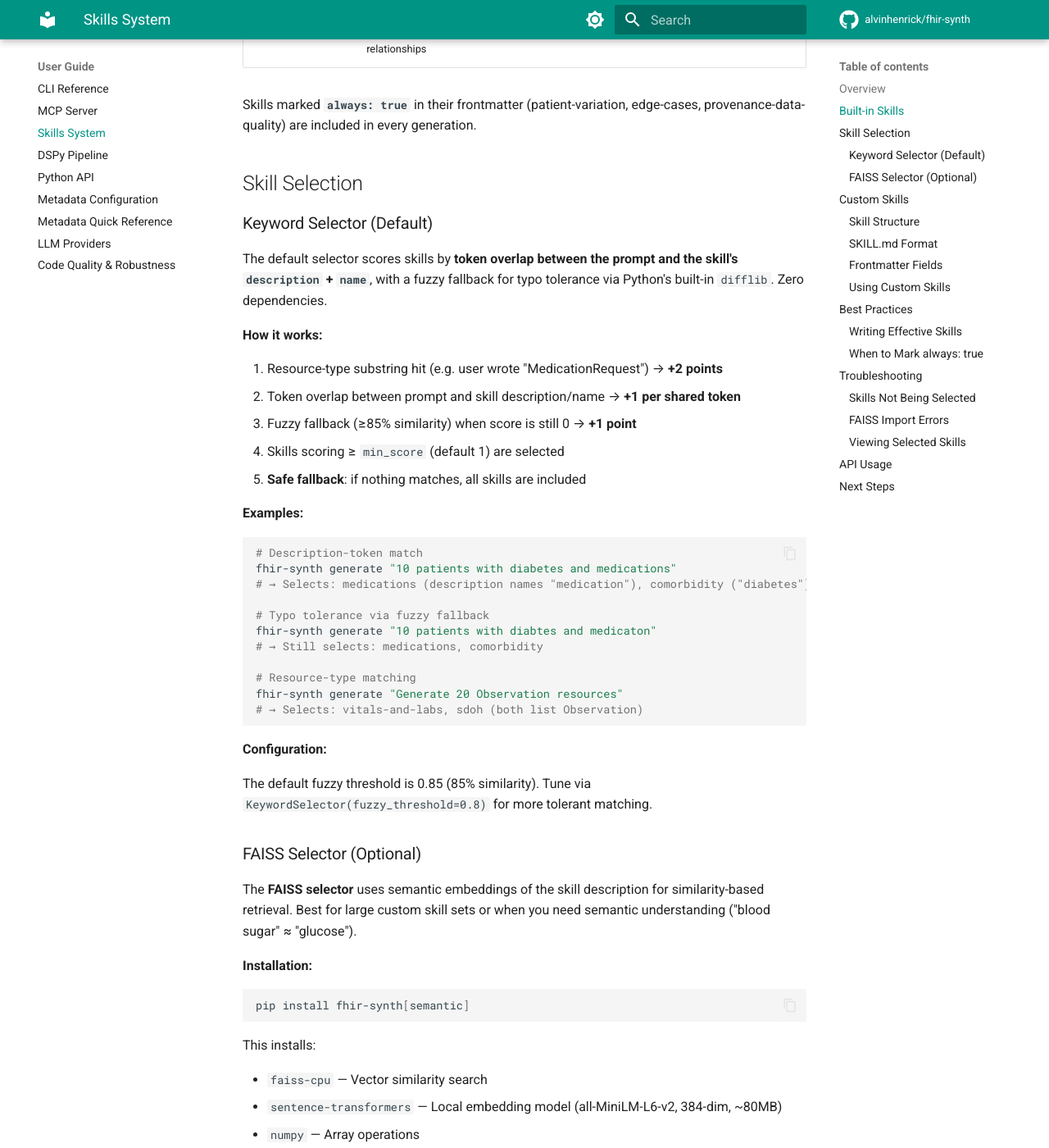
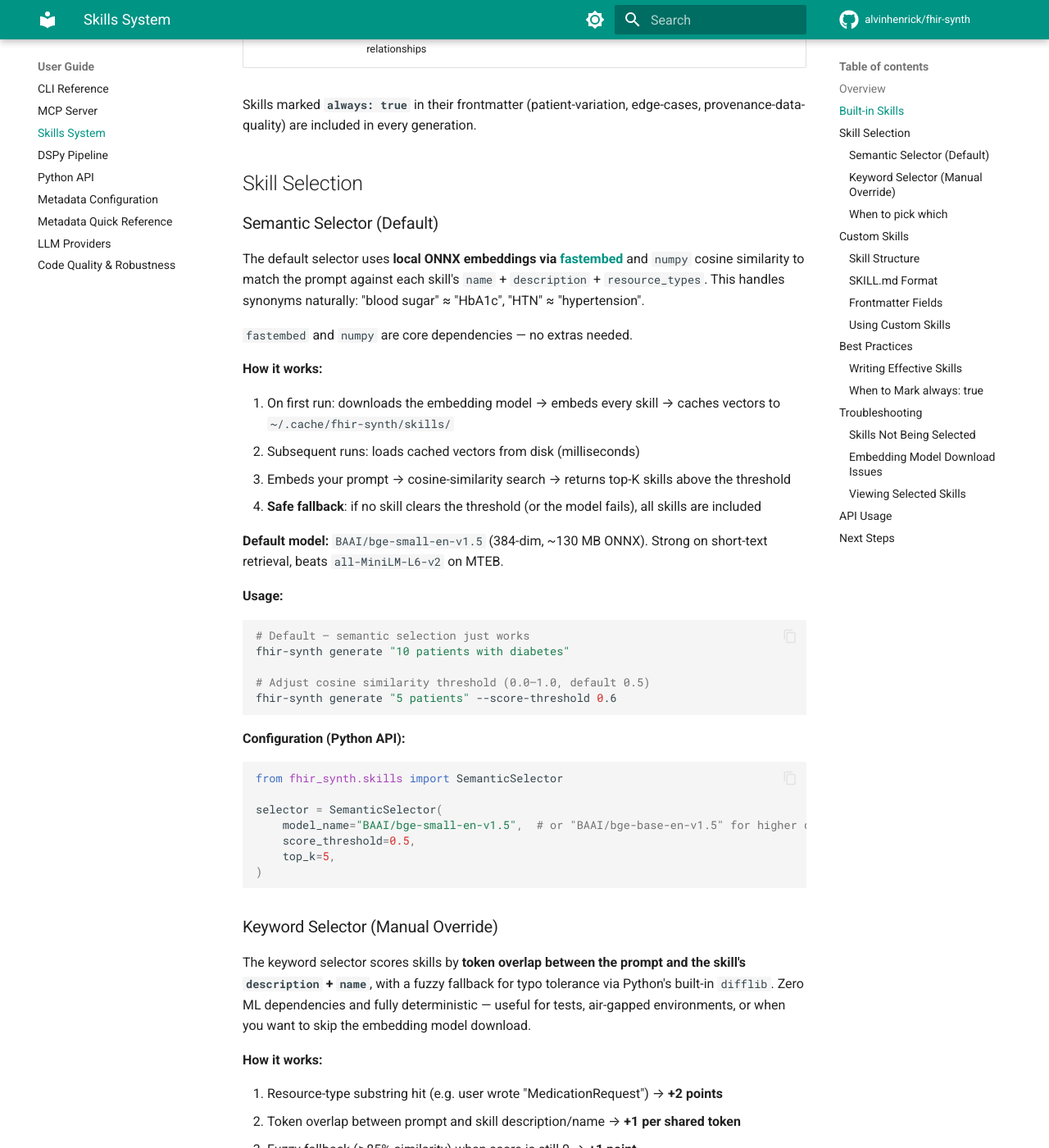
Before and after one commit to alvinhenrick/fhir-synth, an MkDocs documentation site: the page built from docs/guide/skills.md, in a window 1280 px wide and 1400 px high, scrolled down 1868 px. Shown: the whole window at 82% size. Built offline with MkDocs 1.6.1 and Material for MkDocs 9.7.7, drawn with Linux system fonts in a browser that asks for light colours; comment, search, counter and statistics services are not loaded; some of the changed text lies outside the part shown.

Commit message:
refactor: replace FAISS-based skill selector with `fastembed` semantic selector, update core dependencies and docs

````diff
--- a/docs/guide/skills.md
+++ b/docs/guide/skills.md
@@ -41,9 +41,46 @@ Skills marked **`always: true`** in their frontmatter (patient-variation, edge-c
 
 ## Skill Selection
 
-### Keyword Selector (Default)
+### Semantic Selector (Default)
 
-The default selector scores skills by **token overlap between the prompt and the skill's `description` + `name`**, with a fuzzy fallback for typo tolerance via Python's built-in `difflib`. Zero dependencies.
+The default selector uses **local ONNX embeddings via [fastembed](https://github.com/qdrant/fastembed)** and `numpy` cosine similarity to match the prompt against each skill's `name` + `description` + `resource_types`. This handles synonyms naturally: "blood sugar" ≈ "HbA1c", "HTN" ≈ "hypertension".
+
+`fastembed` and `numpy` are core dependencies — no extras needed.
+
+**How it works:**
+
+1. On first run: downloads the embedding model → embeds every skill → caches vectors to `~/.cache/fhir-synth/skills/`
+2. Subsequent runs: loads cached vectors from disk (milliseconds)
+3. Embeds your prompt → cosine-similarity search → returns top-K skills above the threshold
+4. **Safe fallback**: if no skill clears the threshold (or the model fails), all skills are included
+
+**Default model:** `BAAI/bge-small-en-v1.5` (384-dim, ~130 MB ONNX). Strong on short-text retrieval, beats `all-MiniLM-L6-v2` on MTEB.
+
+**Usage:**
+
+```bash
+# Default — semantic selection just works
+fhir-synth generate "10 patients with diabetes"
+
+# Adjust cosine similarity threshold (0.0–1.0, default 0.5)
+fhir-synth generate "5 patients" --score-threshold 0.6
+```
+
+**Configuration (Python API):**
+
+```python
+from fhir_synth.skills import SemanticSelector
+
+selector = SemanticSelector(
+    model_name="BAAI/bge-small-en-v1.5",  # or "BAAI/bge-base-en-v1.5" for higher quality
+    score_threshold=0.5,
+    top_k=5,
+)
+```
+
+### Keyword Selector (Manual Override)
+
+The keyword selector scores skills by **token overlap between the prompt and the skill's `description` + `name`**, with a fuzzy fallback for typo tolerance via Python's built-in `difflib`. Zero ML dependencies and fully deterministic — useful for tests, air-gapped environments, or when you want to skip the embedding model download.
 
 **How it works:**
 
@@ -53,70 +90,38 @@ The default selector scores skills by **token overlap between the prompt and the
 4. Skills scoring ≥ `min_score` (default 1) are selected
 5. **Safe fallback**: if nothing matches, all skills are included
 
-**Examples:**
+**Usage:**
 
 ```bash
+# Opt out of embeddings explicitly
+fhir-synth generate "10 patients with diabetes" --selector keyword
+
 # Description-token match
-fhir-synth generate "10 patients with diabetes and medications"
-# → Selects: medications (description names "medication"), comorbidity ("diabetes")
+fhir-synth generate "10 patients with diabetes and medications" --selector keyword
+# → Selects: medications, comorbidity
 
 # Typo tolerance via fuzzy fallback
-fhir-synth generate "10 patients with diabtes and medicaton"
+fhir-synth generate "10 patients with diabtes and medicaton" --selector keyword
 # → Still selects: medications, comorbidity
 
 # Resource-type matching
-fhir-synth generate "Generate 20 Observation resources"
-# → Selects: vitals-and-labs, sdoh (both list Observation)
+fhir-synth generate "Generate 20 Observation resources" --selector keyword
+# → Selects: vitals-and-labs, sdoh
 ```
 
 **Configuration:**
 
 The default fuzzy threshold is 0.85 (85% similarity). Tune via `KeywordSelector(fuzzy_threshold=0.8)` for more tolerant matching.
 
-### FAISS Selector (Optional)
+### When to pick which
 
-The **FAISS selector** uses semantic embeddings of the skill description for similarity-based retrieval. Best for large custom skill sets or when you need semantic understanding ("blood sugar" ≈ "glucose").
-
-**Installation:**
-
-```bash
-pip install fhir-synth[semantic]
-```
-
-This installs:
-
-- `faiss-cpu` — Vector similarity search
-- `sentence-transformers` — Local embedding model (all-MiniLM-L6-v2, 384-dim, ~80MB)
-- `numpy` — Array operations
-
-**Usage:**
-
-```bash
-# Basic usage
-fhir-synth generate "5 patients" --selector faiss
-
-# Adjust similarity threshold (0.0–1.0)
-fhir-synth generate "5 patients" --selector faiss --score-threshold 0.5
-```
-
-**How it works:**
-
-1. On first run: embeds all skill descriptions → builds FAISS index → saves to `~/.cache/fhir-synth/skills/`
-2. Subsequent runs: loads cached index (instant)
-3. Embeds your prompt → searches for similar skills
-4. Returns all skills above the similarity threshold (default 0.3)
-
-**When to use FAISS:**
-
-- You have 50+ custom skills
-- You need semantic matching ("HTN" ≈ "hypertension")
-- You're building a specialized domain (oncology, genomics, etc.)
-
-**When to use keyword (default):**
-
-- You have ≤20 skills (built-in skills work great)
-- You want zero extra dependencies
-- Token overlap + typo tolerance is sufficient
+| Use case | Selector |
+| --- | --- |
+| Default — works for most prompts | **semantic** |
+| Synonym-heavy prompts ("blood sugar" ↔ "HbA1c") | **semantic** |
+| Large custom skill catalog (50+) | **semantic** |
+| Air-gapped / no model download possible | **keyword** |
+| Deterministic, reproducible CI tests | **keyword** |
 
 ## Custom Skills
 
@@ -220,13 +225,16 @@ If your prompt doesn't match any skills:
 
 1. Check that trigger terms (drug names, conditions, resource types) appear in the skill's `description` — not just the body.
 2. Verify `resource_types` matches what the prompt asks for (e.g. include `Observation` if users ask for "labs").
-3. Try more specific terms in your prompt, or lower the keyword selector's `fuzzy_threshold` (default 0.85).
+3. Try more specific terms in your prompt, or lower `--score-threshold` (semantic, default 0.5) / `KeywordSelector(fuzzy_threshold=0.8)` (keyword).
 4. As a safe fallback, all skills are included when nothing matches.
 
-### FAISS Import Errors
+### Embedding Model Download Issues
+
+The semantic selector downloads its ONNX model on first use to `~/.cache/fastembed/`. If you're offline or behind a strict proxy:
 
 ```bash
-pip install fhir-synth[semantic]
+# Opt out of embeddings — falls back to keyword matching, no network needed
+fhir-synth generate "5 patients" --selector keyword
 ```
 
 ### Viewing Selected Skills
@@ -246,19 +254,19 @@ INFO Selected 3/17 skills: medications, comorbidity, vitals-and-labs
 
 ```python
 from pathlib import Path
-from fhir_synth.skills import SkillLoader, KeywordSelector, FaissSelector
+from fhir_synth.skills import SkillLoader, SemanticSelector, KeywordSelector
 
 # Discover skills
 loader = SkillLoader(user_dirs=[Path("~/.fhir-synth/skills")])
 all_skills = loader.discover()
 
-# Select with keyword matcher (default)
-selector = KeywordSelector(min_score=1, fuzzy_threshold=0.85)
+# Select with semantic matcher (default)
+selector = SemanticSelector(score_threshold=0.5, top_k=5)
 selected = selector.select("10 diabetic patients with labs", all_skills)
 
-# Select with FAISS
-faiss_selector = FaissSelector(score_threshold=0.3)
-selected = faiss_selector.select("10 diabetic patients with labs", all_skills)
+# Or use the keyword matcher for zero-ML, deterministic selection
+keyword_selector = KeywordSelector(min_score=1, fuzzy_threshold=0.85)
+selected = keyword_selector.select("10 diabetic patients with labs", all_skills)
 
 # Get skill bodies for LLM context
 skill_context = "\n\n".join(s.body for s in selected)
````
Also changed, not shown: README.md (+15 -15 lines), docs/getting-started/installation.md (+2 -2 lines), docs/guide/cli.md (+7 -4 lines), pyproject.toml (+3 -6 lines), 5 other files.
